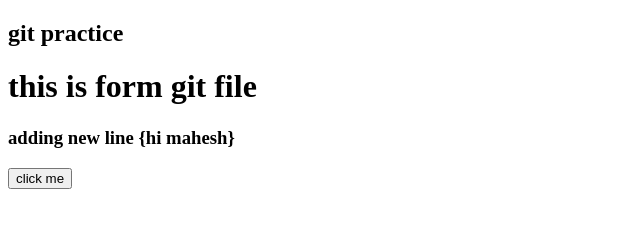
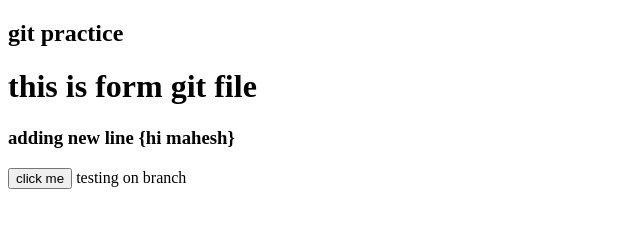
Before and after one commit to sureshsangineedi/day01_1, a plain HTML site: page index.html in a window 1280 px wide. Shown: the whole page, without its empty margins (0-640 px from the left). Drawn offline with Linux system fonts and the light colour scheme.

Commit message:
add content on branch

```diff
--- a/index.html
+++ b/index.html
@@ -11,5 +11,7 @@
     <h3>adding new line {hi mahesh}</h3>
      <button>click me</button>
 
+     testing on branch
+
 </body>
 </html>
```
